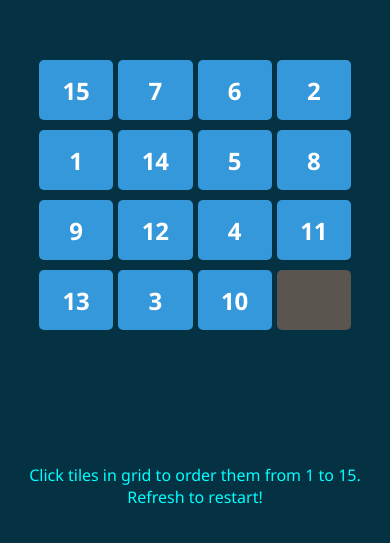
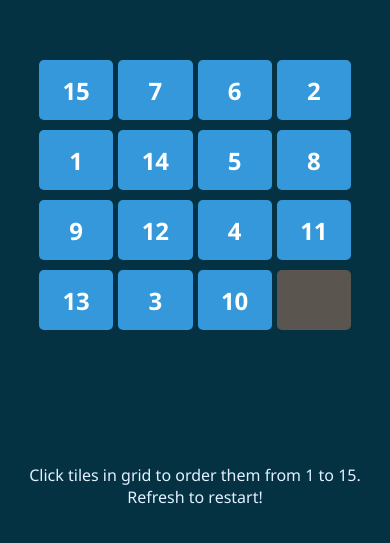
Before and after one commit to aniketroy03/15puzzle, a plain HTML site: page index.html in a window 390 px wide. Shown: the part 227-770 px from the top of the page. Drawn offline with Linux system fonts and the light colour scheme.

Commit message:
Add files via upload

```diff
--- a/style.css
+++ b/style.css
@@ -95,7 +95,7 @@ body {
   }
 
   .text {
-    color: aqua;
+    color: #e4f1ff;
     font-family: "Segoe UI", Tahoma, Geneva, Verdana, sans-serif;
     font-weight: 500;
     text-align: center;
```
